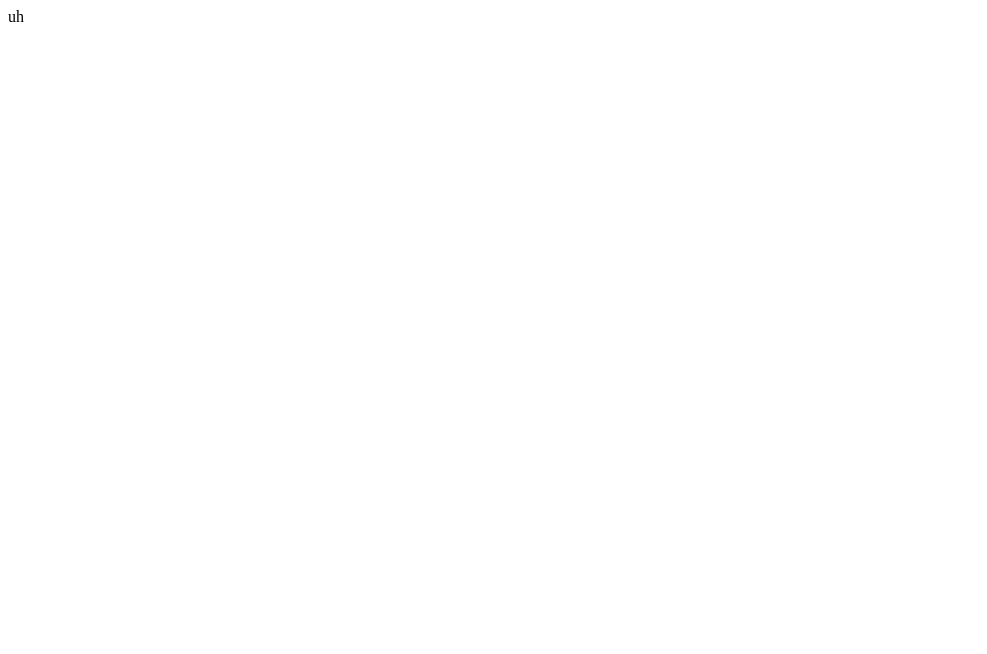
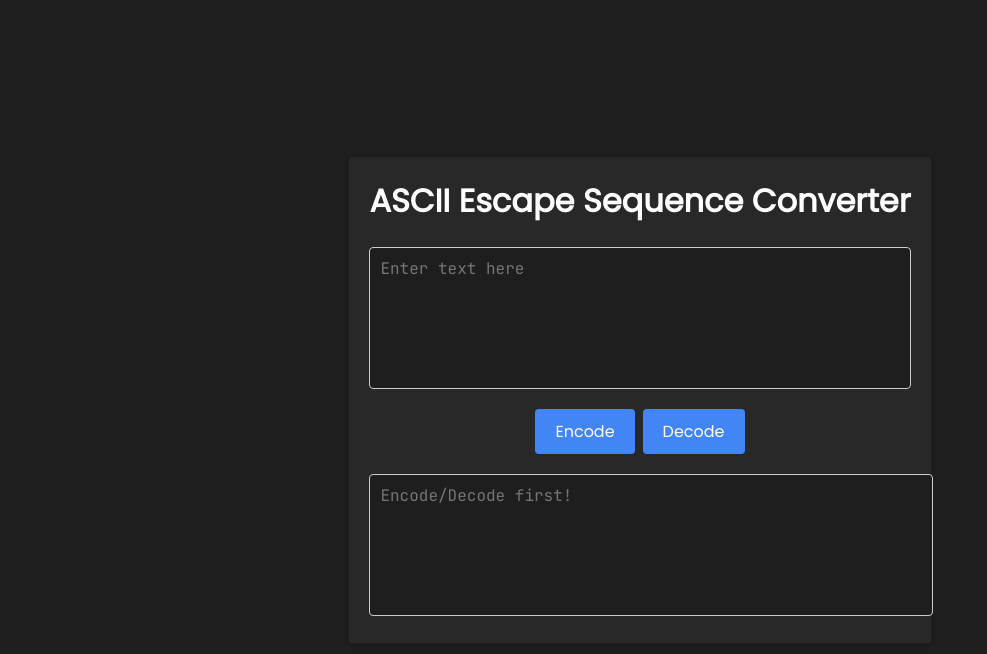
Before and after one commit to TERIHAX/TextToASCIIEscapeConverter, a plain HTML site: page index.html in a window 1280 px wide. Shown: the whole page, without its empty margins (0-987 px from the left). Drawn offline with Linux system fonts and the light colour scheme.

Commit message:
Update index.html

```diff
--- a/index.html
+++ b/index.html
@@ -1 +1,150 @@
-uh
+<!DOCTYPE html>
+<html>
+<head>
+    <title>ASCII Escape Sequence Converter</title>
+    <link rel="preconnect" href="https://fonts.googleapis.com">
+    <link rel="preconnect" href="https://fonts.gstatic.com" crossorigin>
+    <link href="https://fonts.googleapis.com/css2?family=JetBrains+Mono&family=Poppins&display=swap" rel="stylesheet">
+    <style>
+        body {
+            background-color: #1e1e1e;
+			color: #ffffff;
+            font-family: 'Poppins', sans-serif;
+            margin: 0;
+            padding: 0;
+        }
+
+        .container {
+			background-color: #1e1e1e;
+            display: flex;
+            justify-content: center;
+            align-items: center;
+            height: 100vh;
+        }
+
+        .content {
+            max-width: 600px;
+            background-color: #282828;
+            padding: 20px;
+            border-radius: 4px;
+            box-shadow: 0 2px 4px rgba(0, 0, 0, 0.1);
+        }
+
+        h1 {
+            text-align: center;
+            margin-top: 0;
+            color: #ffffff;
+            font-family: 'Poppins', sans-serif;
+        }
+
+        .input-container {
+			background-color: #1e1e1e;
+			color: #ffffff;
+            display: flex;
+            flex-direction: column;
+            margin-bottom: 20px;
+        }
+
+        .input-textarea {
+			background-color: #1e1e1e;
+			color: #ffffff;
+            height: 120px;
+            padding: 10px;
+            font-size: 16px;
+            border: 1px solid #cccccc;
+            border-radius: 4px;
+            resize: none;
+            font-family: 'JetBrains Mono', monospace;
+        }
+
+        .button-container {
+			display: flex;
+			justify-content: center;
+			margin-top: 10px;
+			gap: 8px;
+			padding-bottom: 20px;
+		}
+
+        .button {
+            background-color: #4285f4;
+            color: #ffffff;
+            border: none;
+            padding: 10px 20px;
+            font-size: 16px;
+            border-radius: 4px;
+            cursor: pointer;
+            transition: background-color 0.3s ease;
+            font-family: 'Poppins', sans-serif;
+        }
+
+        .button:hover {
+            background-color: #3367d6;
+        }
+
+		.output-textarea {
+			background-color: #1e1e1e;
+			color: #ffffff;
+			height: 120px;
+			width: 100%; /* Set the width to 100% */
+			padding: 10px;
+			font-size: 16px;
+			border: 1px solid #cccccc;
+			border-radius: 4px;
+			resize: none;
+			font-family: 'JetBrains Mono', monospace;
+		}
+    </style>
+</head>
+<body>
+    <div class="container">
+        <div class="content">
+            <h1>ASCII Escape Sequence Converter</h1>
+            <div class="input-container">
+                <textarea id="inputText" class="input-textarea" placeholder="Enter text here"></textarea>
+            </div>
+            <div class="button-container">
+                <button onclick="convertToEscapeSequence()" class="button">Encode</button>
+                <button onclick="decodeEscapeSequence()" class="button">Decode</button>
+            </div>
+            <div class="output-container">
+                <textarea id="outputText" class="output-textarea" placeholder="Encode/Decode first!" readonly></textarea>
+            </div>
+        </div>
+    </div>
+
+    <script type="text/javascript">
+        function convertToEscapeSequence() {
+            var input = document.getElementById("inputText").value;
+            var output = convertToEscapeSequenceText(input);
+            document.getElementById("outputText").value = output;
+        }
+
+        function decodeEscapeSequence() {
+            var input = document.getElementById("inputText").value;
+            var output = decodeEscapeSequenceText(input);
+            document.getElementById("outputText").value = output;
+        }
+
+        function convertToEscapeSequenceText(text) {
+            var output = "";
+            for (var i = 0; i < text.length; i++) {
+                var charCode = text.charCodeAt(i);
+                output += "\\" + charCode.toString(8);
+            }
+            return output;
+        }
+
+        function decodeEscapeSequenceText(text) {
+            var output = "";
+            var matches = text.match(/\\(\d{1,3})/g);
+            if (matches) {
+                for (var i = 0; i < matches.length; i++) {
+                    var charCode = parseInt(matches[i].substring(1), 8);
+                    output += String.fromCharCode(charCode);
+                }
+            }
+            return output;
+        }
+    </script>
+</body>
+</html>
```
